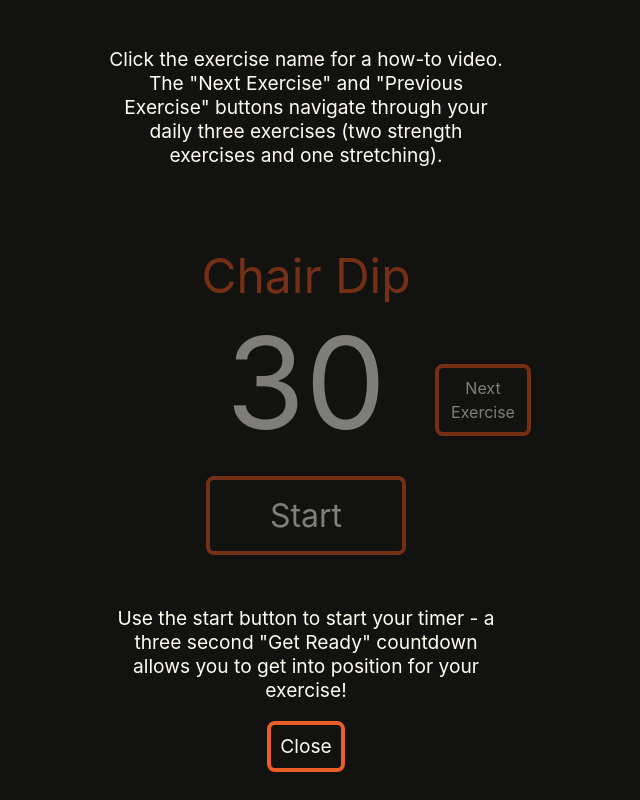
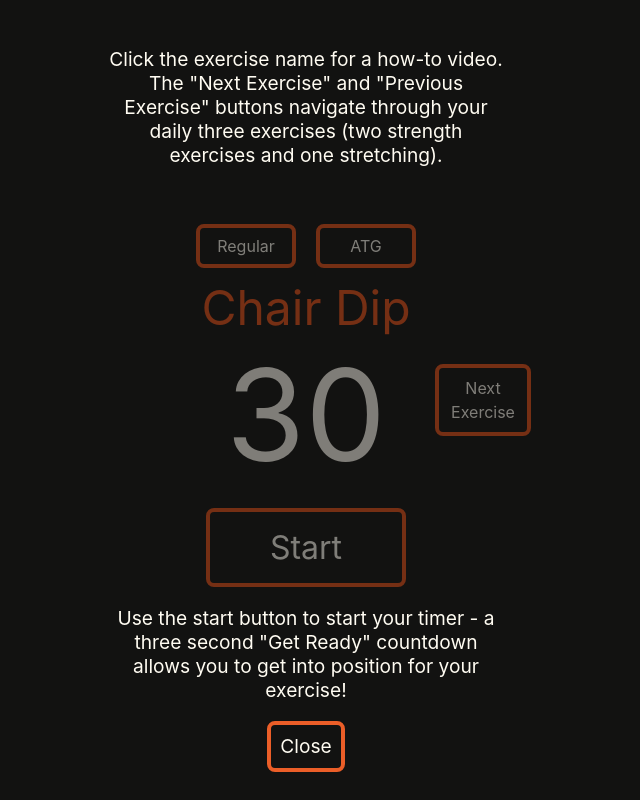
Before and after one commit to corygold-dev/2min.fit, a React (Create React App) app: page / in a window 1280 px wide. Shown: the whole page, without its empty margins (334-974 px from the left). Built offline with nearby package versions, Linux system fonts and the light colour scheme.

Commit message:
Add program selector buttons

```diff
--- a/src/App.jsx
+++ b/src/App.jsx
@@ -2,11 +2,13 @@ import Counter from "./components/Counter/Counter";
 import ExerciseDisplay from "./components/ExerciseDisplay/ExerciseDisplay";
 import ExerciseSelector from "./components/ExerciseSelector/ExerciseSelector";
 import Instructions from "./components/Instructions/Instructions";
+import ProgramSelector from "./components/ProgramSelector/ProgramSelector";
 
 export default function App() {
   return (
     <div id="main-app">
       <Instructions />
+      <ProgramSelector />
       <ExerciseDisplay />
       <Counter />
       <ExerciseSelector />
--- a/src/components/ExerciseDisplay/ExerciseDisplay.jsx
+++ b/src/components/ExerciseDisplay/ExerciseDisplay.jsx
@@ -1,11 +1,12 @@
 import React, { useContext } from "react";
 import "./ExerciseDisplay.css";
 import { ExerciseContext } from "../../providers/ExerciseProvider";
-import { exercises } from "../../exercises";
+import { ProgramContext } from "../../providers/ProgramProvider";
 export default function ExerciseDisplay() {
   const { exerciseNum } = useContext(ExerciseContext);
+  const { program } = useContext(ProgramContext);
 
-  const exerciseBlock = exercises[new Date().getDay()];
+  const exerciseBlock = program[new Date().getDay()];
 
   return (
     <div id="exercise-display">
--- /dev/null
+++ b/src/components/ProgramSelector/ProgramSelector.css
@@ -0,0 +1,8 @@
+#program-buttons {
+    display: flex;
+}
+
+#program-buttons * {
+    width: 100px;
+    margin: 10px;
+}
--- /dev/null
+++ b/src/components/ProgramSelector/ProgramSelector.jsx
@@ -0,0 +1,15 @@
+import React, { useContext } from "react";
+import "./ProgramSelector.css"
+import { ProgramContext } from "../../providers/ProgramProvider";
+import { exercises, atgExercises } from "../../exercises";
+
+export default function ProgramSelector() {
+  const { setProgram } = useContext(ProgramContext);
+
+  return (
+    <div id="program-buttons">
+      <button onClick={() => setProgram(exercises)}>Regular</button>
+      <button onClick={() => setProgram(atgExercises)}>ATG</button>
+    </div>
+  );
+}
```
